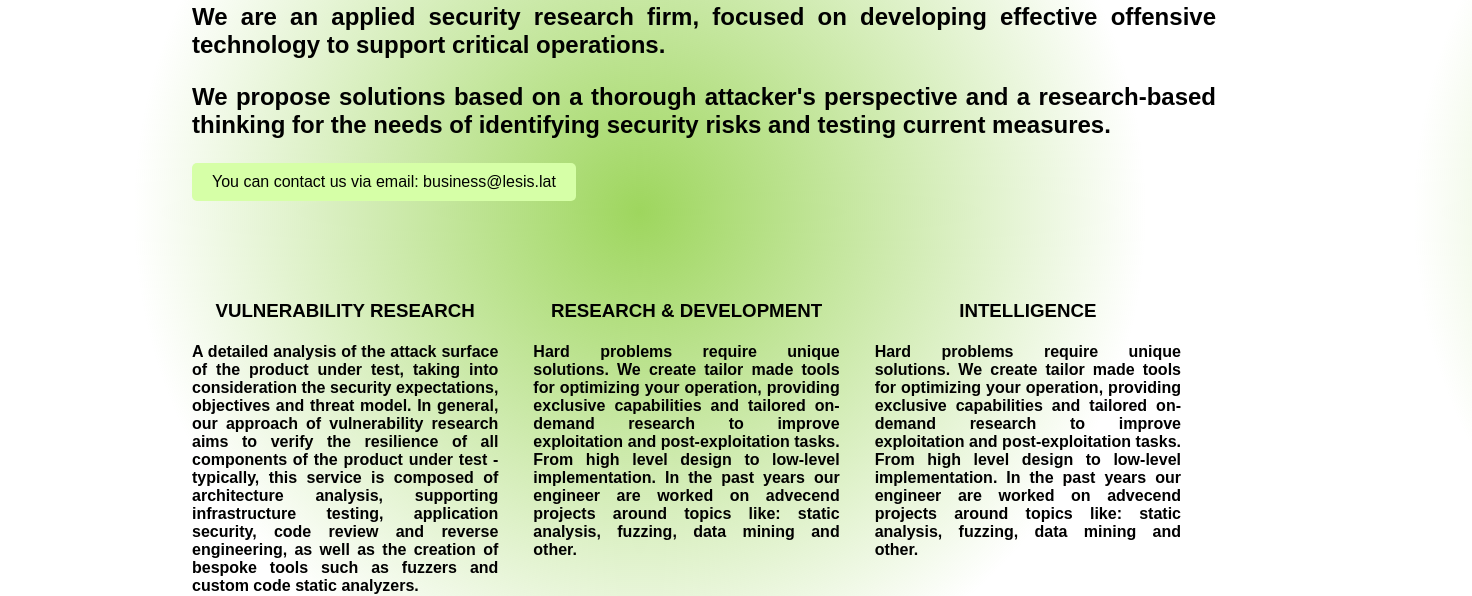
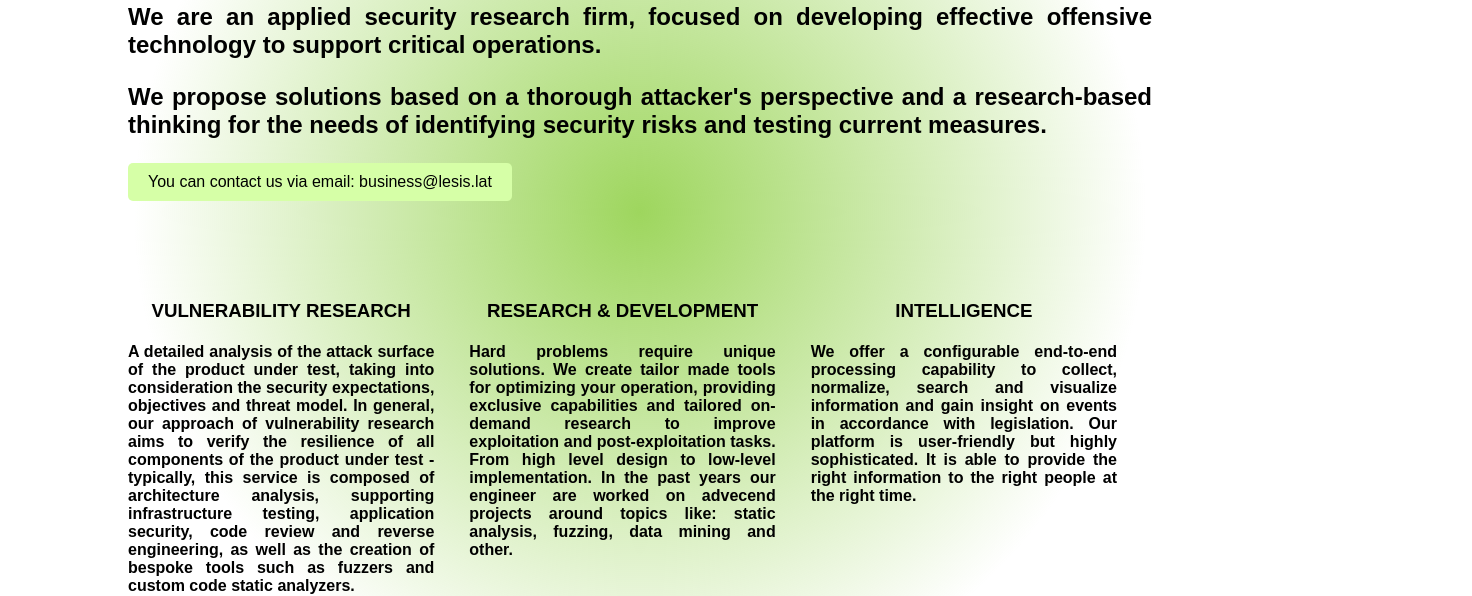
Before and after one commit to lesis-lat/instriq.github.io, a plain HTML site: page index.html in a window 1280 px wide. Shown: the part 232-828 px from the top of the page, 1472 px wide, since content can reach past the window. Drawn offline with Linux system fonts and the light colour scheme; a web font is replaced by a local one.

Commit message:
Update index.html

```diff
--- a/index.html
+++ b/index.html
@@ -21,7 +21,7 @@
                 font-weight: lighter;
                 text-rendering: optimizeLegibility;
                 text-align: justify;
-                margin-left: 15%;
+                margin-left: 10%;
                 background: #f0f0f0;
             }
 
@@ -143,9 +143,7 @@
             <div class="item">
                 <h3>INTELLIGENCE</h3>
                 <h4>
-                    Hard problems require unique solutions. We create tailor made tools for optimizing your operation, providing exclusive capabilities
-                    and tailored on-demand research to improve exploitation and post-exploitation tasks.
-                    From high level design to low-level implementation. In the past years our engineer are worked on advecend projects around topics like: static analysis, fuzzing, data mining and other.
+                    We offer a configurable end-to-end processing capability to collect, normalize, search and visualize information and gain insight on events in accordance with legislation. Our platform is user-friendly but highly sophisticated. It is able to provide the right information to the right people at the right time.
                 </h4>
             </div>
             </div>
```
